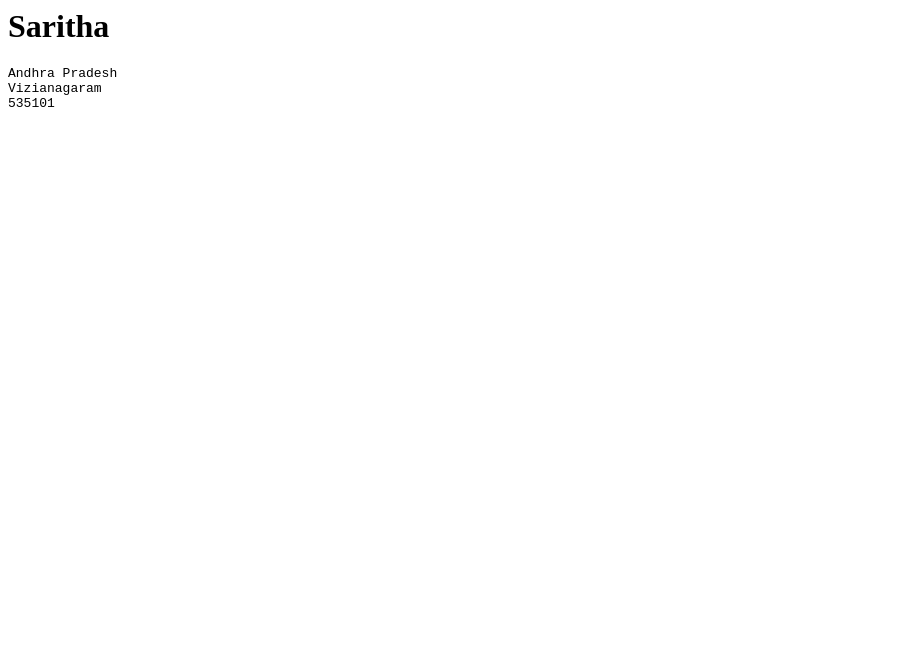
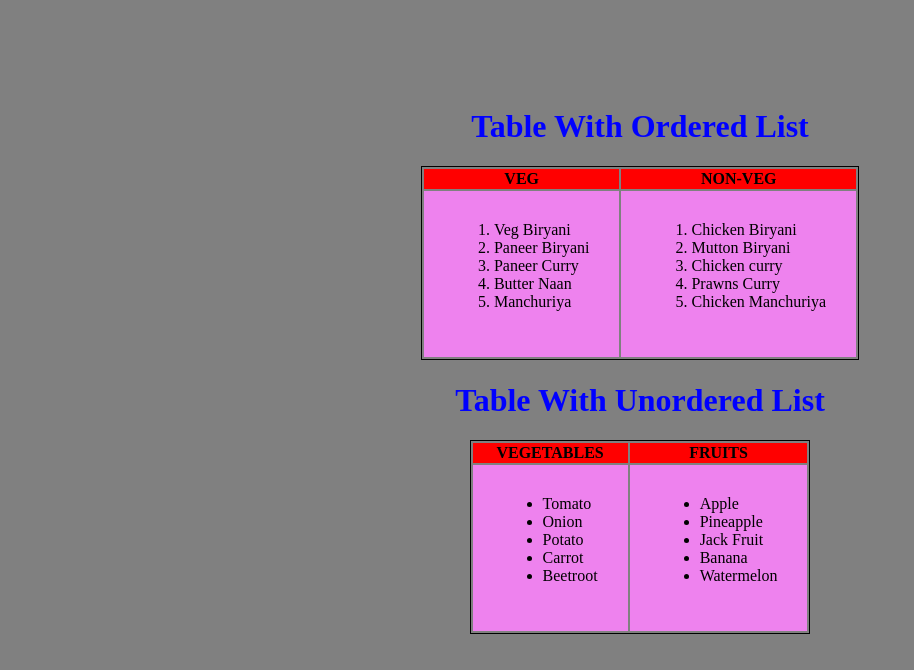
Before and after one commit to saritha0218/newdemo, a plain HTML site: page index.html in a window 1280 px wide. Shown: the whole page, without its empty margins (0-914 px from the left). Drawn offline with Linux system fonts and the light colour scheme.

Commit message:
Update index.html

```diff
--- a/index.html
+++ b/index.html
@@ -1,8 +1,105 @@
 <html>
-<h1>Saritha </h1>
-<pre>
-Andhra Pradesh
-Vizianagaram
-535101
-</pre>
+
+<head>
+
+<style>
+body {
+       background-color:gray;
+       padding:100px;
+     }
+h1 {
+       color:blue;
+   }
+td {
+      background-color:violet;
+      padding:30px;
+   }
+th {
+      background-color:red;
+   }
+table {
+        border:1px solid black;
+      }
+</style>
+
+</head>
+
+<body>
+<center>
+
+<h1>Table With Ordered List</h1>
+
+<table>
+
+<tr>
+<th>
+VEG
+</th>
+<th>
+NON-VEG
+</th>
+</tr>
+
+<tr>
+<td>
+<ol>
+  <li>Veg Biryani</li>
+  <li>Paneer Biryani</li>
+  <li>Paneer Curry</li>
+  <li>Butter Naan</li>
+  <li>Manchuriya</li>
+</ol>
+</td>
+
+<td>
+<ol>
+  <li>Chicken Biryani</li>
+  <li>Mutton Biryani</li>
+  <li>Chicken curry</li>
+  <li>Prawns Curry</li>
+  <li>Chicken Manchuriya</li>
+</ol>
+</td>
+
+</tr>
+</table>
+
+<h1>Table With Unordered List</h1>
+
+<table>
+
+<tr>
+<th>
+VEGETABLES
+</th>
+<th>
+FRUITS
+</th>
+</tr>
+
+<tr>
+<td>
+<ul>
+  <li>Tomato</li>
+  <li>Onion</li>
+  <li>Potato</li>
+  <li>Carrot</li>
+  <li>Beetroot</li>
+</ul>
+</td>
+
+<td>
+<ul>
+  <li>Apple</li>
+  <li>Pineapple</li>
+  <li>Jack Fruit</li>
+  <li>Banana</li>
+  <li>Watermelon</li>
+</ul>
+</td>
+
+</tr>
+</table>
+</center>
+</body
 </html>
```
